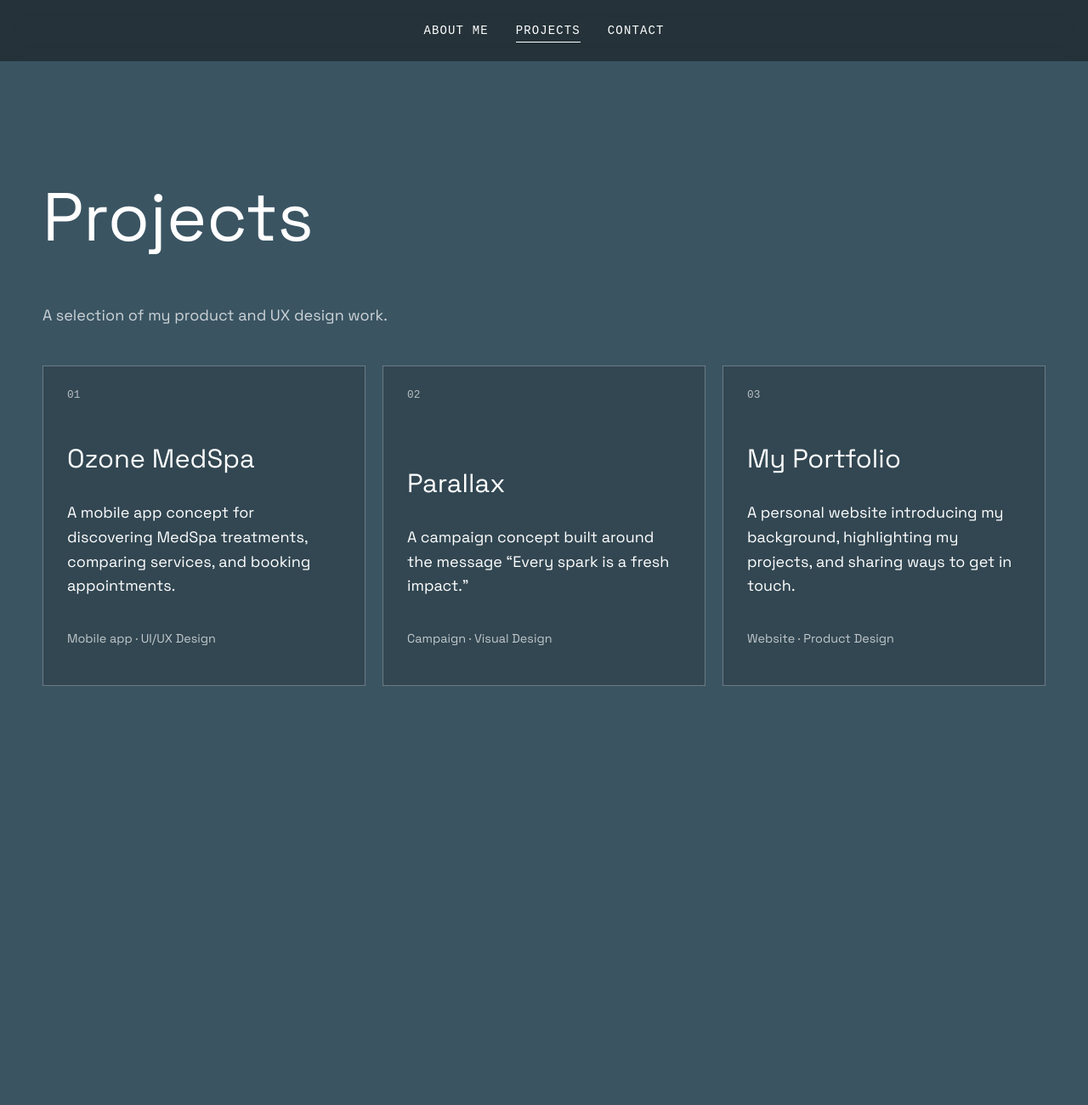
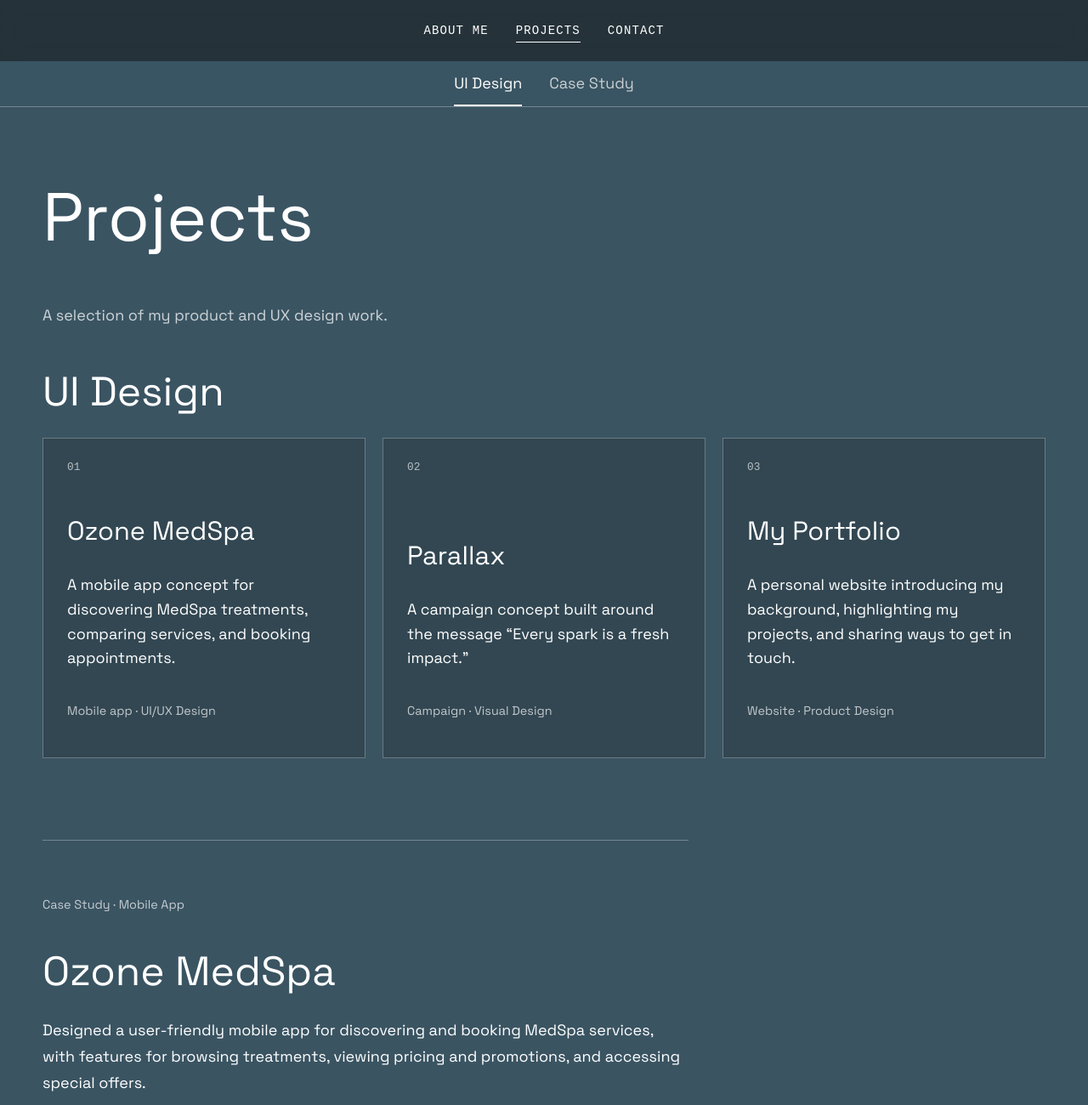
Before and after one commit to yeganeh99/my-portfolio, a plain HTML site: page projects.html in a window 1280 px wide. Shown: the whole page at 85% size. Before the commit the page ends 887 px from the top, so only its background shows below. Drawn offline with Linux system fonts and the light colour scheme.

Commit message:
project page navigation

```diff
--- a/projects.html
+++ b/projects.html
@@ -17,31 +17,43 @@
       </ul>
     </nav>
   </header>
+  <nav class="project-nav" aria-label="Project sections">
+    <a href="#ui-design">UI Design</a>
+    <a href="#case-study">Case Study</a>
+  </nav>
   <main class="projects-main">
     <header class="projects-heading">
       <h1>Projects</h1>
       <p>A selection of my product and UX design work.</p>
     </header>
+    <section id="ui-design" class="project-section" aria-labelledby="ui-design-title">
+      <h2 id="ui-design-title">UI Design</h2>
       <div class="project-grid">
         <article class="project-card">
           <span class="project-number">01</span>
-        <h2>Ozone MedSpa</h2>
+          <h3>Ozone MedSpa</h3>
           <p>A mobile app concept for discovering MedSpa treatments, comparing services, and booking appointments.</p>
           <p class="project-type">Mobile app · UI/UX Design</p>
         </article>
         <article class="project-card">
           <span class="project-number">02</span>
-        <h2>Parallax</h2>
+          <h3>Parallax</h3>
           <p>A campaign concept built around the message “Every spark is a fresh impact.”</p>
           <p class="project-type">Campaign · Visual Design</p>
         </article>
         <article class="project-card">
           <span class="project-number">03</span>
-        <h2>My Portfolio</h2>
+          <h3>My Portfolio</h3>
           <p>A personal website introducing my background, highlighting my projects, and sharing ways to get in touch.</p>
           <p class="project-type">Website · Product Design</p>
         </article>
       </div>
+    </section>
+    <section id="case-study" class="case-study-section" aria-labelledby="case-study-title">
+      <p class="project-type">Case Study · Mobile App</p>
+      <h2 id="case-study-title">Ozone MedSpa</h2>
+      <p>Designed a user-friendly mobile app for discovering and booking MedSpa services, with features for browsing treatments, viewing pricing and promotions, and accessing special offers.</p>
+    </section>
   </main>
 </body>
 </html>
--- a/style.css
+++ b/style.css
@@ -426,6 +426,47 @@ body {
   font-size: clamp(2.5rem, 7vw, 5rem);
 }
 
+.project-nav {
+  position: fixed;
+  top: 72px;
+  left: 0;
+  right: 0;
+  z-index: 49;
+  display: flex;
+  justify-content: center;
+  gap: 32px;
+  padding: 14px 24px 0;
+  background: rgba(58, 84, 98, 0.94);
+  border-bottom: 1px solid rgba(255, 255, 255, 0.3);
+  backdrop-filter: blur(12px);
+  -webkit-backdrop-filter: blur(12px);
+}
+
+.project-nav a {
+  padding: 0 0 14px;
+  border-bottom: 2px solid transparent;
+  color: rgba(255, 255, 255, 0.72);
+  text-decoration: none;
+}
+
+.project-nav a:first-child,
+.project-nav a:hover,
+.project-nav a:focus-visible {
+  border-bottom-color: #fff;
+  color: #fff;
+}
+
+.project-section,
+.case-study-section {
+  scroll-margin-top: 140px;
+}
+
+.project-section > h2,
+.case-study-section h2 {
+  margin-bottom: 24px;
+  font-size: clamp(1.8rem, 4vw, 3rem);
+}
+
 .project-grid {
   display: grid;
   grid-template-columns: repeat(3, minmax(0, 1fr));
@@ -447,7 +488,7 @@ body {
   font: 400 0.8rem/1 "Courier New", monospace;
 }
 
-.project-card h2 {
+.project-card h3 {
   margin: 48px 0 12px;
   font-size: clamp(1.4rem, 2.4vw, 2rem);
 }
@@ -460,6 +501,18 @@ body {
   margin-top: 18px;
   color: rgba(255, 255, 255, 0.7);
   font-size: 0.9rem;
+}
+
+.case-study-section {
+  max-width: 760px;
+  margin-top: 96px;
+  padding-top: 48px;
+  border-top: 1px solid rgba(255, 255, 255, 0.3);
+}
+
+.case-study-section > p:last-child {
+  font-size: 1.125rem;
+  line-height: 1.7;
 }
 
 .contact h1 {
@@ -476,4 +529,8 @@ body {
     gap: 20px;
     font-size: 0.75rem;
   }
+
+  .project-nav {
+    top: 54px;
+  }
 }
```
Lines whose indentation alone changed are shown as unchanged.
